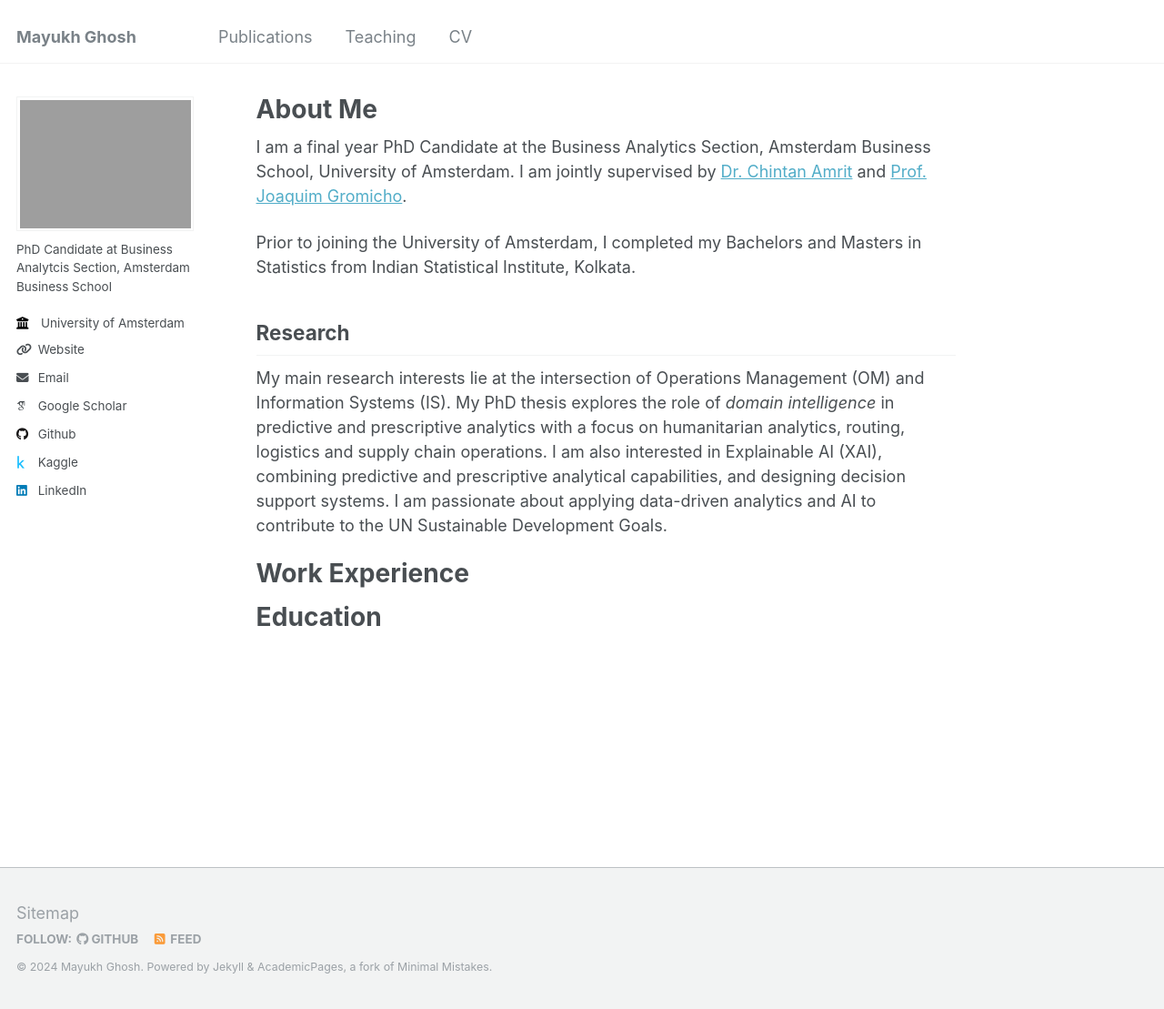
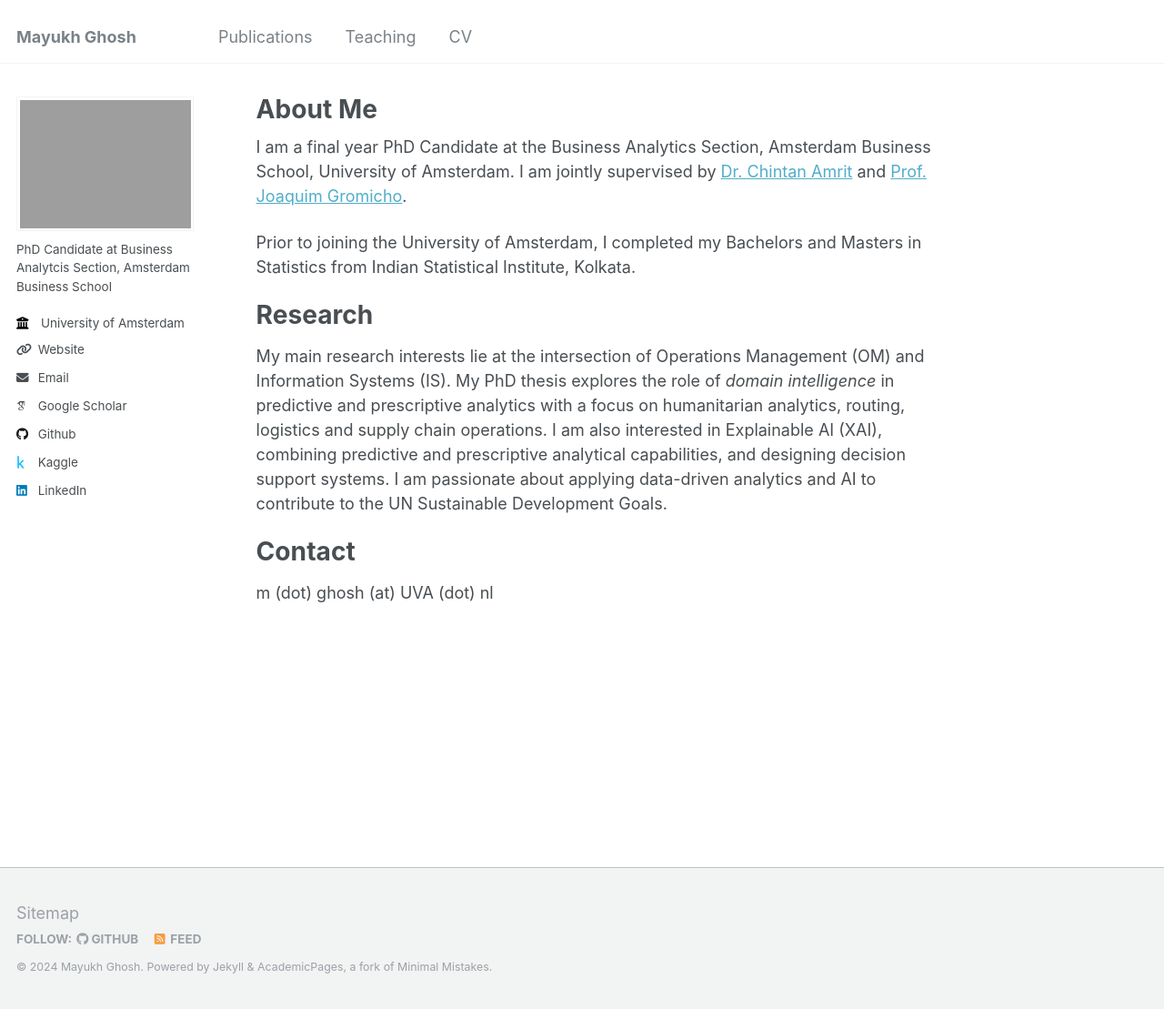
Before and after one commit to mghosh1993/mayukhghosh, a Jekyll site: the page built from _pages/about.md, in a window 1280 px wide and 1109 px high. Shown: the whole window at 91% size. Built offline with Jekyll 4.4.1, drawn with Linux system fonts in a browser that asks for light colours; some web fonts are replaced.

Commit message:
Update about.md

```diff
--- a/_pages/about.md
+++ b/_pages/about.md
@@ -11,14 +11,10 @@ I am a final year PhD Candidate at the Business Analytics Section, Amsterdam Bus
 
 Prior to joining the University of Amsterdam, I completed my Bachelors and Masters in Statistics from Indian Statistical Institute, Kolkata.
 
-## Research
+# Research
 
 My main research interests lie at the intersection of Operations Management (OM) and Information Systems (IS). My PhD thesis explores the role of *domain intelligence* in predictive and prescriptive analytics with a focus on humanitarian analytics, routing, logistics and supply chain operations. I am also interested in Explainable AI (XAI), combining predictive and prescriptive analytical capabilities, and designing decision support systems. I am passionate about applying data-driven analytics and AI to contribute to the UN Sustainable Development Goals.
 
 
-Work Experience
-======
-
-
-Education
-======
+# Contact
+m (dot) ghosh (at) UVA (dot) nl
```
